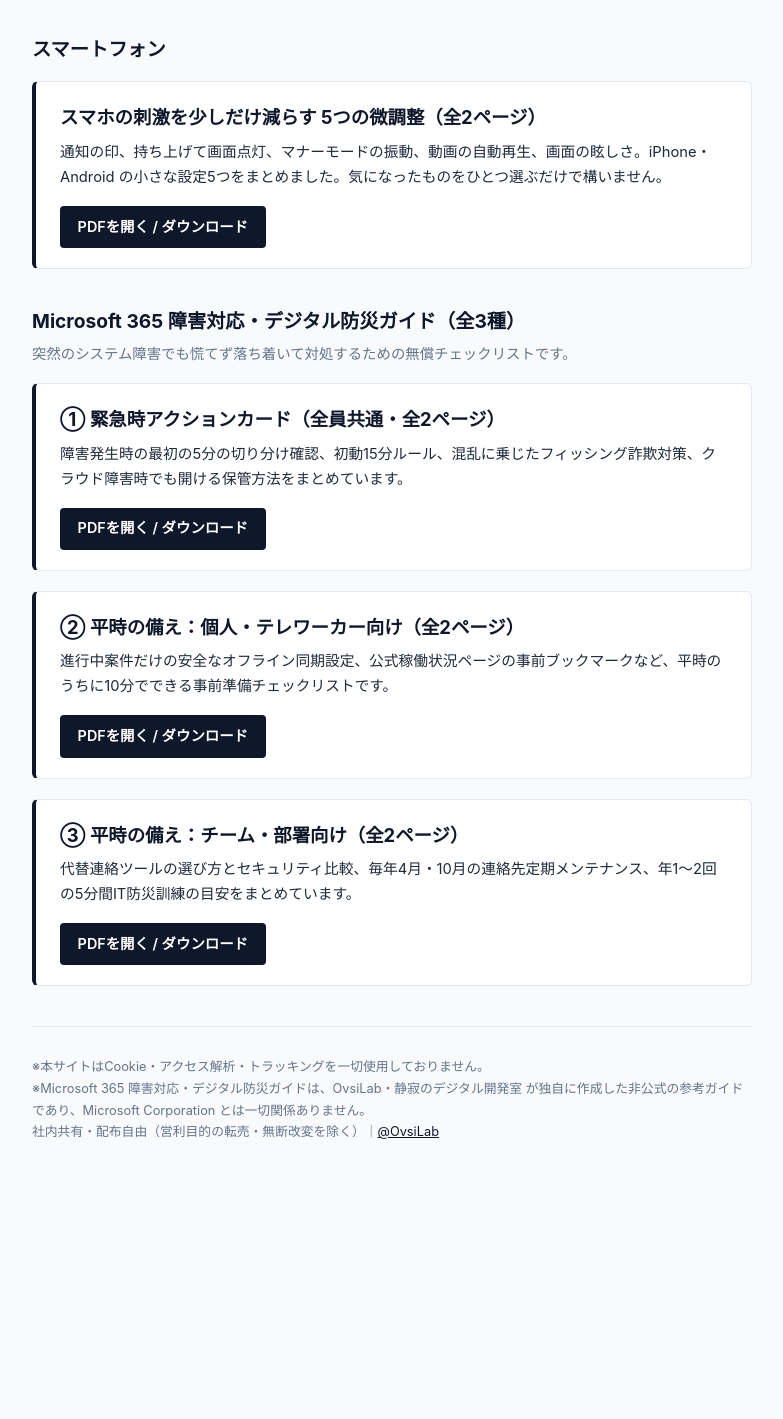
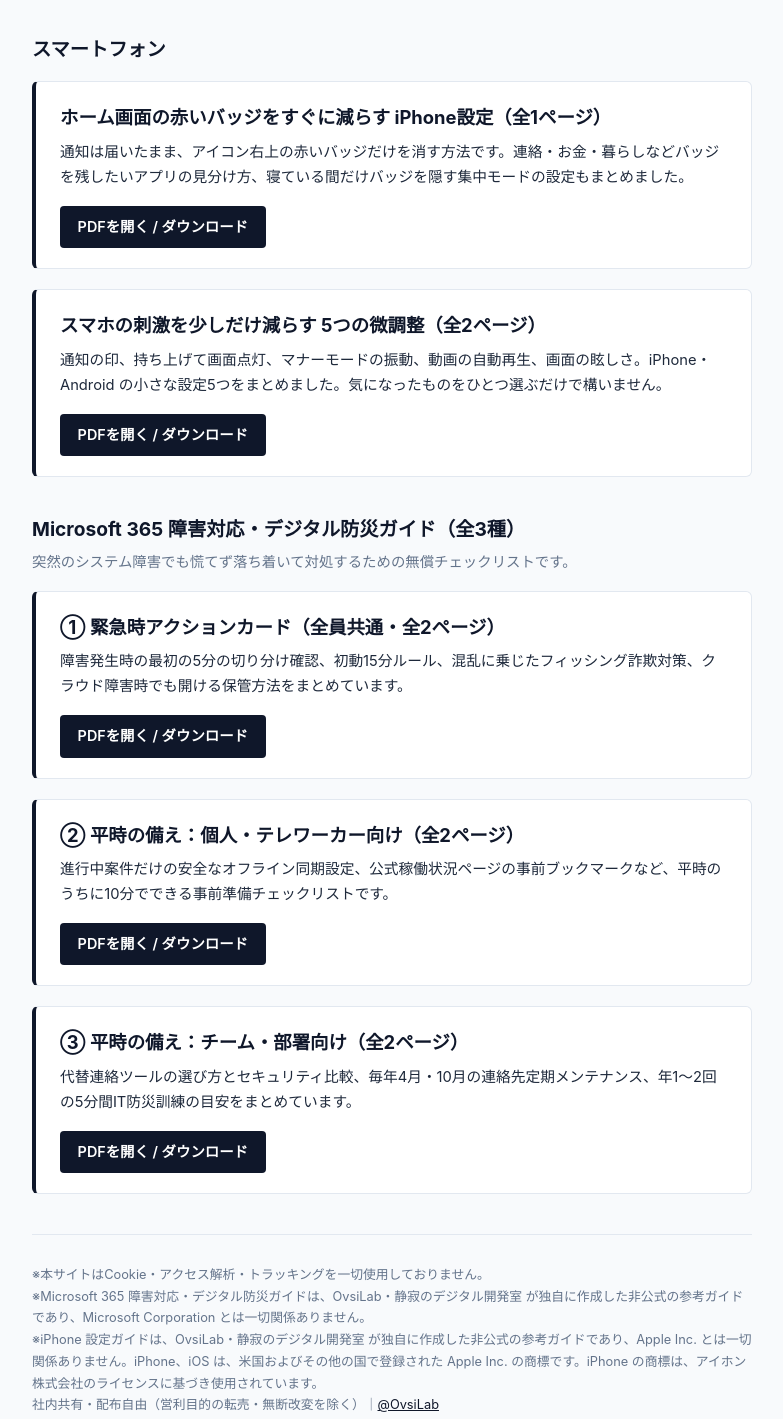
Before and after one commit to OvsiLab/guides, a plain HTML site: page index.html in a window 1280 px wide. Shown: the part 181-1600 px from the top of the page, without its empty margins (248-1031 px from the left). Before the commit the page ends 1369 px from the top, so only its background shows below. Drawn offline with Linux system fonts and the light colour scheme.

Commit message:
Add files via upload

```diff
--- a/index.html
+++ b/index.html
@@ -114,6 +114,12 @@
     </div>
 
     <div class="card">
+      <h3>ホーム画面の赤いバッジをすぐに減らす iPhone設定（全1ページ）</h3>
+      <p>通知は届いたまま、アイコン右上の赤いバッジだけを消す方法です。連絡・お金・暮らしなどバッジを残したいアプリの見分け方、寝ている間だけバッジを隠す集中モードの設定もまとめました。</p>
+      <a class="btn" href="./iphone-badge-guide.pdf" target="_blank" rel="noopener">PDFを開く / ダウンロード</a>
+    </div>
+
+    <div class="card">
       <h3>スマホの刺激を少しだけ減らす 5つの微調整（全2ページ）</h3>
       <p>通知の印、持ち上げて画面点灯、マナーモードの振動、動画の自動再生、画面の眩しさ。iPhone・Android の小さな設定5つをまとめました。気になったものをひとつ選ぶだけで構いません。</p>
       <a class="btn" href="./smartphone-calm-tips.pdf" target="_blank" rel="noopener">PDFを開く / ダウンロード</a>
@@ -145,6 +151,7 @@
     <footer>
       <p>※本サイトはCookie・アクセス解析・トラッキングを一切使用しておりません。<br>
       ※Microsoft 365 障害対応・デジタル防災ガイドは、OvsiLab・静寂のデジタル開発室 が独自に作成した非公式の参考ガイドであり、Microsoft Corporation とは一切関係ありません。<br>
+      ※iPhone 設定ガイドは、OvsiLab・静寂のデジタル開発室 が独自に作成した非公式の参考ガイドであり、Apple Inc. とは一切関係ありません。iPhone、iOS は、米国およびその他の国で登録された Apple Inc. の商標です。iPhone の商標は、アイホン株式会社のライセンスに基づき使用されています。<br>
       社内共有・配布自由（営利目的の転売・無断改変を除く）｜<a href="https://x.com/OvsiLab" target="_blank" rel="noopener">@OvsiLab</a></p>
     </footer>
   </div>
```
Also changed, not shown: 1 other file.
